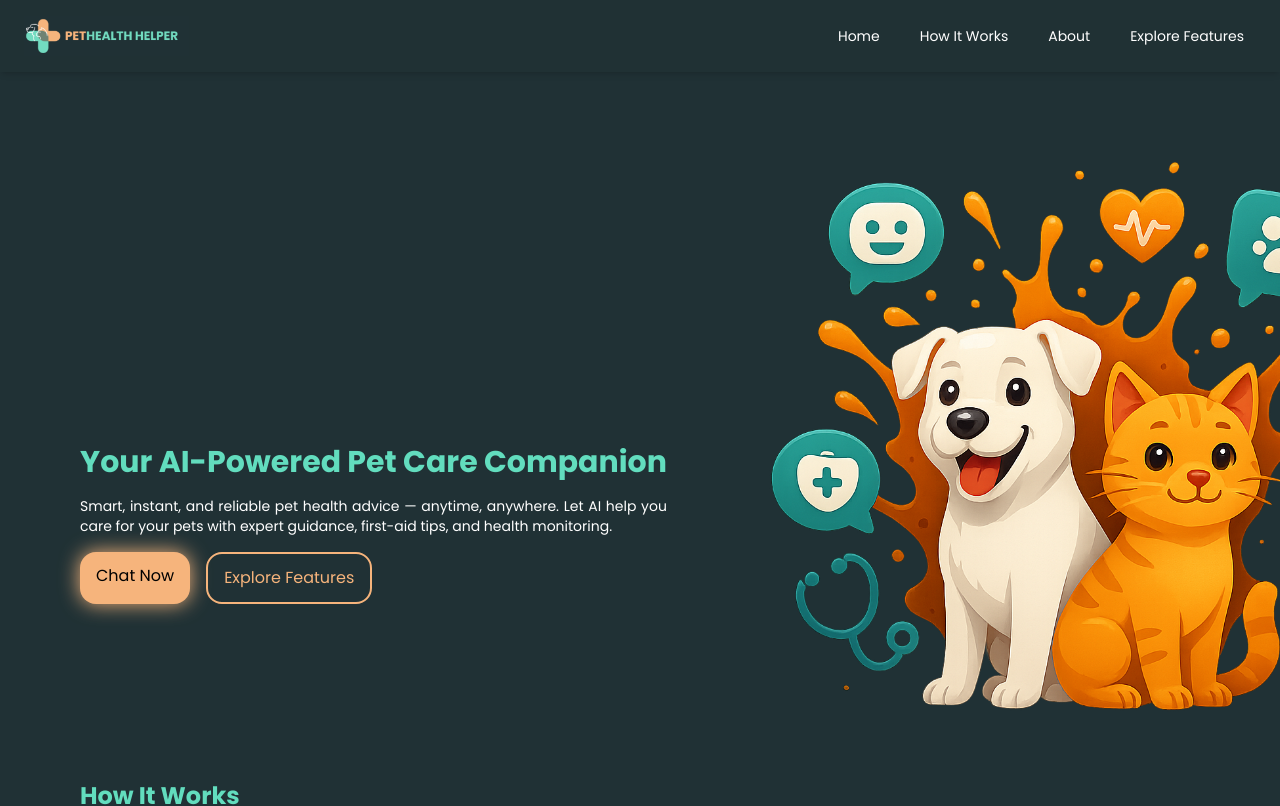
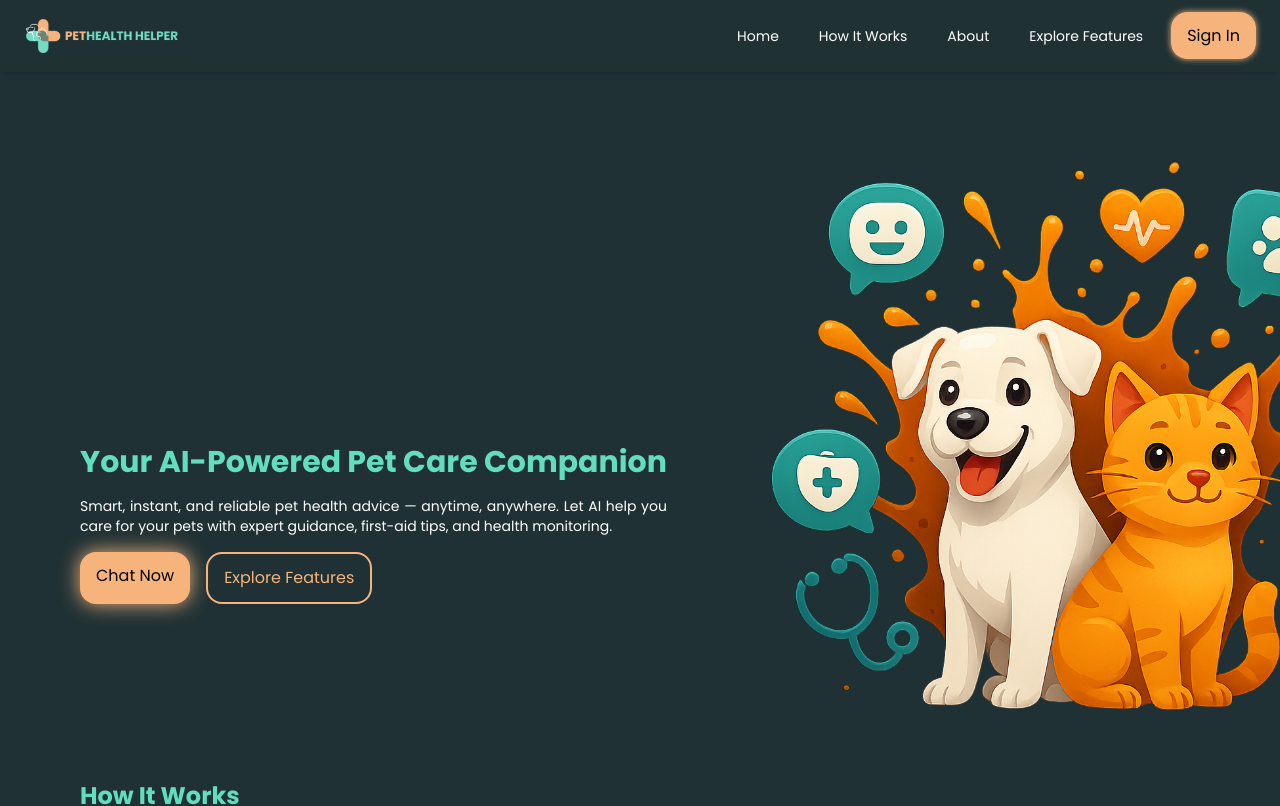
Before and after one commit to kurtrockx/pet-health-ai, a React (Vite) app: page / in a window 1280 px wide. Shown: the top 806 px of the page. Built offline with nearby package versions, Linux system fonts and the light colour scheme; a web font is replaced by a local one.

Commit message:
added signin button in the landing page

```diff
--- a/src/pages/LandingPage.jsx
+++ b/src/pages/LandingPage.jsx
@@ -50,6 +50,12 @@ export default function LandingPage() {
               >
                 Explore Features
               </a>
+              <Link
+                to={"/signin"}
+                className="bg-[#f6b47c] text-black px-4 py-3 rounded-2xl shadow-[0_0_6px_#f6b47c] ml-4 hover:bg-[#f6b47c] hover:text-black cursor-pointer hover:brightness-90"
+              >
+                Sign In
+              </Link>
             </li>
           </ul>
         </nav>
```
